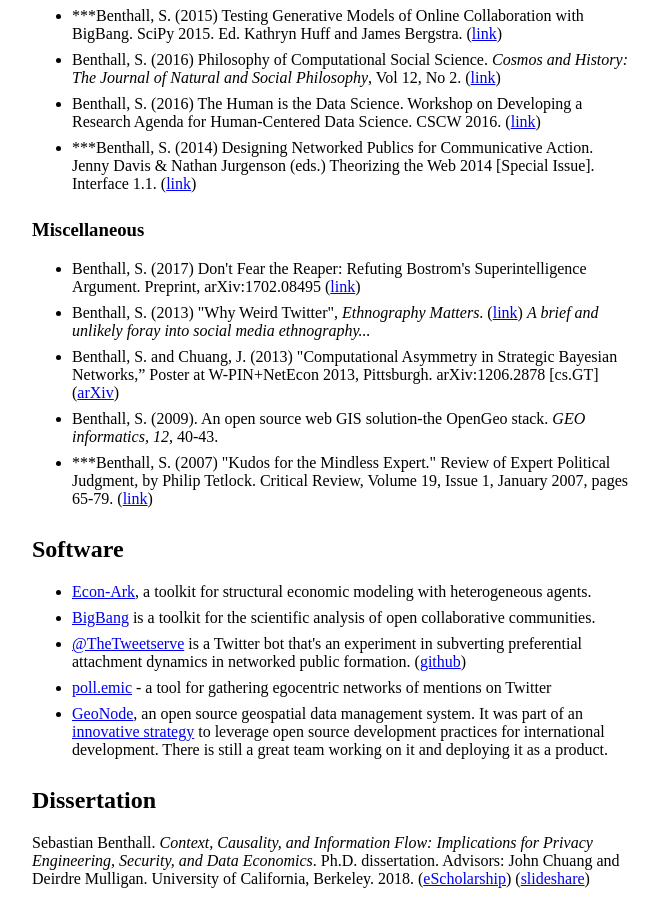
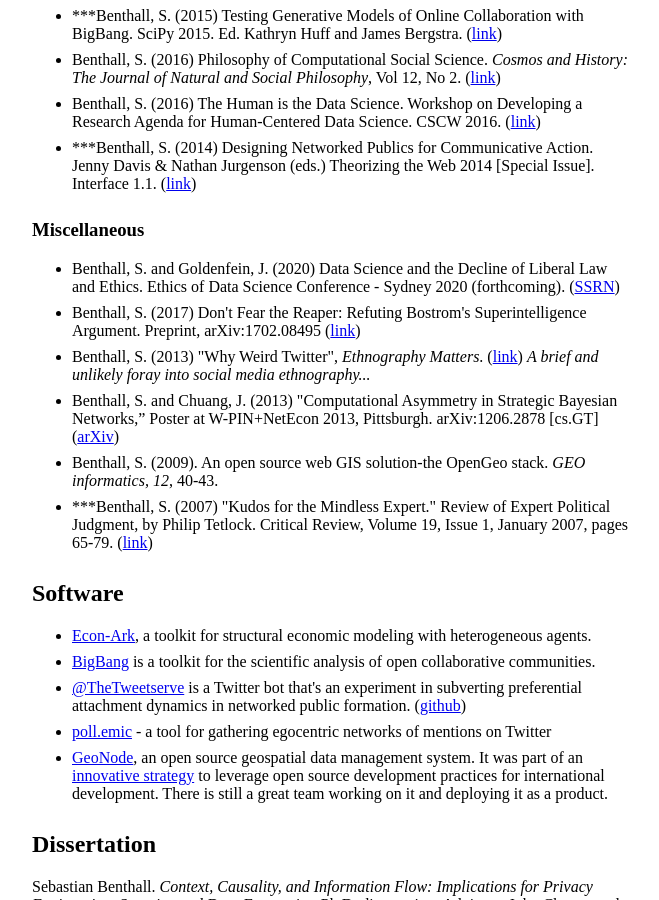
Before and after one commit to sbenthall/personal_website, a Jekyll site: the page built from index.md, in a window 1280 px wide and 900 px high, scrolled down 1542 px. Shown: the whole window, without its empty margins (308-967 px from the left). Built offline with Jekyll 4.4.1, drawn with Linux system fonts in a browser that asks for light colours.

Commit message:
adding "Data Science and the Decline of Liberal Law and Ethics" link to SSRN pre-print

```diff
--- a/index.md
+++ b/index.md
@@ -54,6 +54,7 @@
 
 <h3>Miscellaneous</h3>
 <ul>
+  <li>Benthall, S. and Goldenfein, J. (2020) Data Science and the Decline of Liberal Law and Ethics. Ethics of Data Science Conference - Sydney 2020 (forthcoming). (<a href="https://papers.ssrn.com/sol3/papers.cfm?abstract_id=3632577">SSRN</a>)</li>
   <li>Benthall, S. (2017) Don't Fear the Reaper: Refuting Bostrom's Superintelligence Argument. Preprint, arXiv:1702.08495 (<a href="https://arxiv.org/abs/1702.08495">link</a>)</li>
 
   <li>
```
